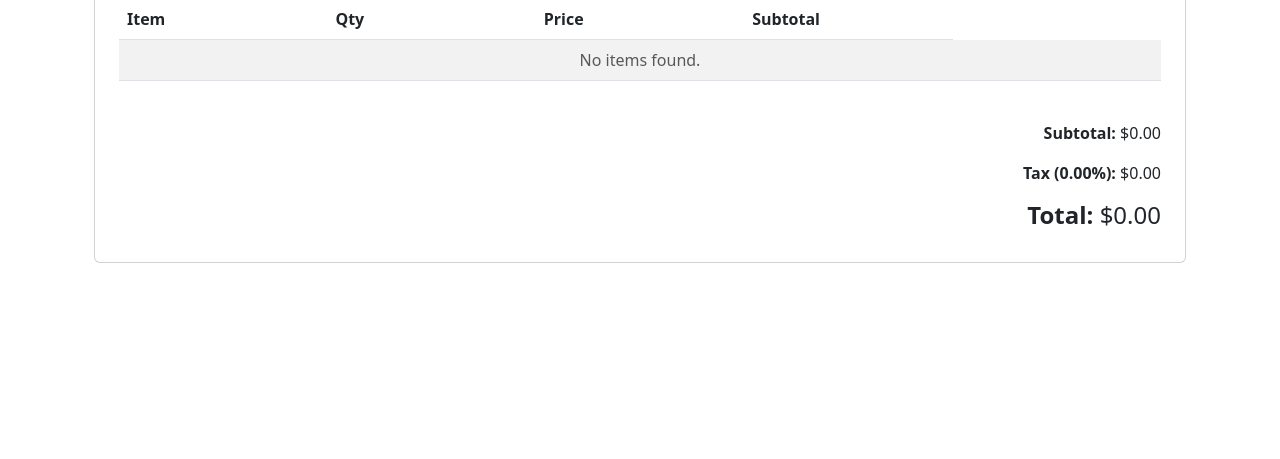
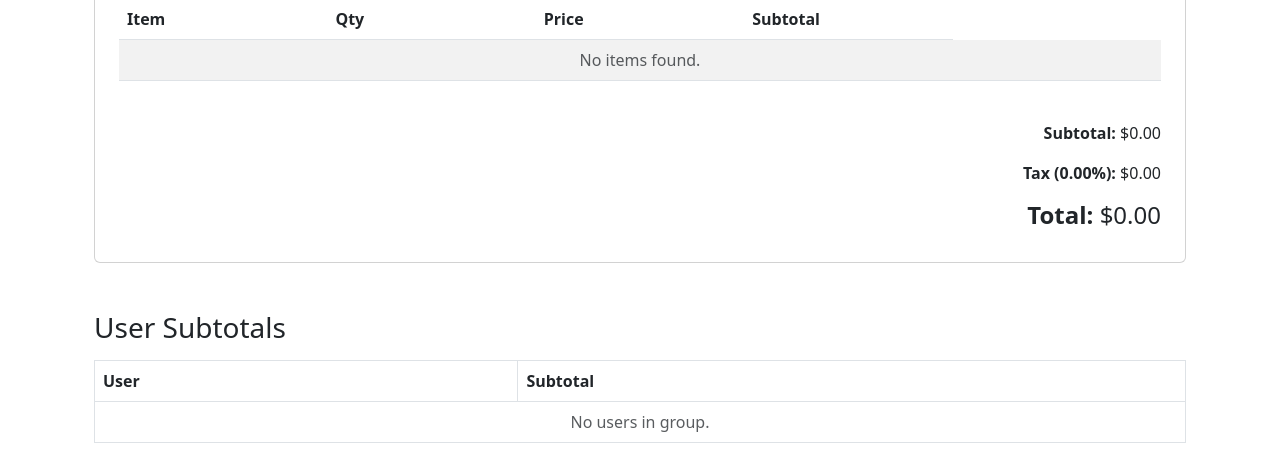
Before and after one commit to swe-students-fall2025/2-web-app-charlottes-web, a Flask app: template templates/customer/display_bill.html in a window 1280 px wide. Shown: the part 371-830 px from the top of the page. Before the commit the page ends 634 px from the top, so only its background shows below. Run offline with Flask 3, Linux system fonts and the light colour scheme; the template is opened without the code that fills it, so the values that code supplies are empty.

Commit message:
Added bill split subtotal display per person

```diff
--- a/templates/customer/display_bill.html
+++ b/templates/customer/display_bill.html
@@ -50,5 +50,29 @@
             <h4><strong>Total:</strong> ${{ "%.2f"|format(bill.subtotal + (bill.subtotal * tax / 100)) }}</h4>
         </div>
     </div>
+    <h3 class="mt-5 mb-3">User Subtotals</h3>
+    <table class="table table-bordered fs-6">
+        <thead>
+            <tr>
+                <th>User</th>
+                <th>Subtotal</th>
+            </tr>
+        </thead>
+        <tbody>
+            {% for user in users %}
+            <tr>
+                <td>{{ user.username }}</td>
+                <td>
+                    ${{ "%.2f"|format(subtotals.get(user._id|string, 0) * (1 + tax / 100)) }}
+                </td>
+            </tr>
+            {% else %}
+            <tr>
+                <td colspan="2" class="text-center text-muted">No users in group.</td>
+            </tr>
+            {% endfor %}
+        </tbody>
+    </table>
+
 </div>
 {% endblock %}
```
Also changed, not shown: app/blueprints/customer.py (+15 -5 lines).
